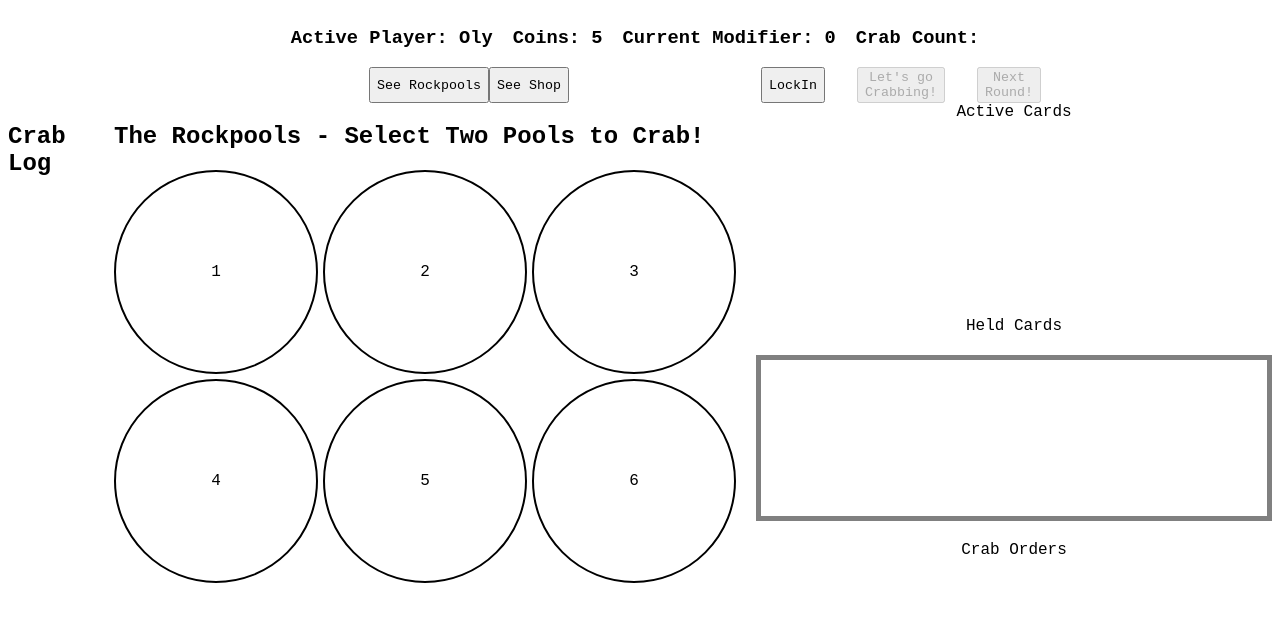
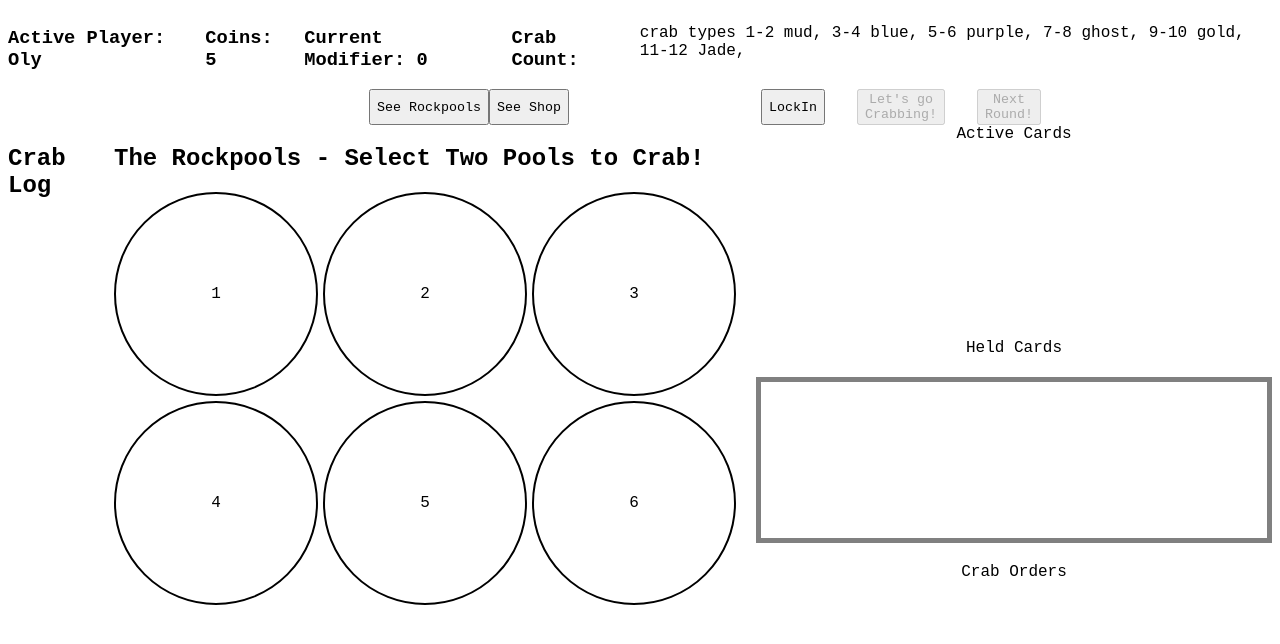
Before and after one commit to OliverMarks/Crab_de_Jour, a React (Vite) app: page / in a window 1280 px wide. Shown: the top 644 px of the page. Built offline with nearby package versions, Linux system fonts and the light colour scheme.

Commit message:
crab type key

```diff
--- a/src/components/playerStats.jsx
+++ b/src/components/playerStats.jsx
@@ -12,7 +12,14 @@ export default function PlayerStats({players}) {
             <h3>Coins: {players.coins}</h3>
             <h3>Current Modifier: {players.currentModifier}</h3>
             <h3>Crab Count: {players.crabs}</h3>
-
+            <p>crab types
+1-2 mud,
+3-4 blue,
+5-6 purple,
+7-8 ghost,
+9-10 gold,
+11-12 Jade,
+</p>
             {/* <div>
                 <h2>Crab Haul</h2>
                 {caughtCrabs.map((crab, index) => (
```
